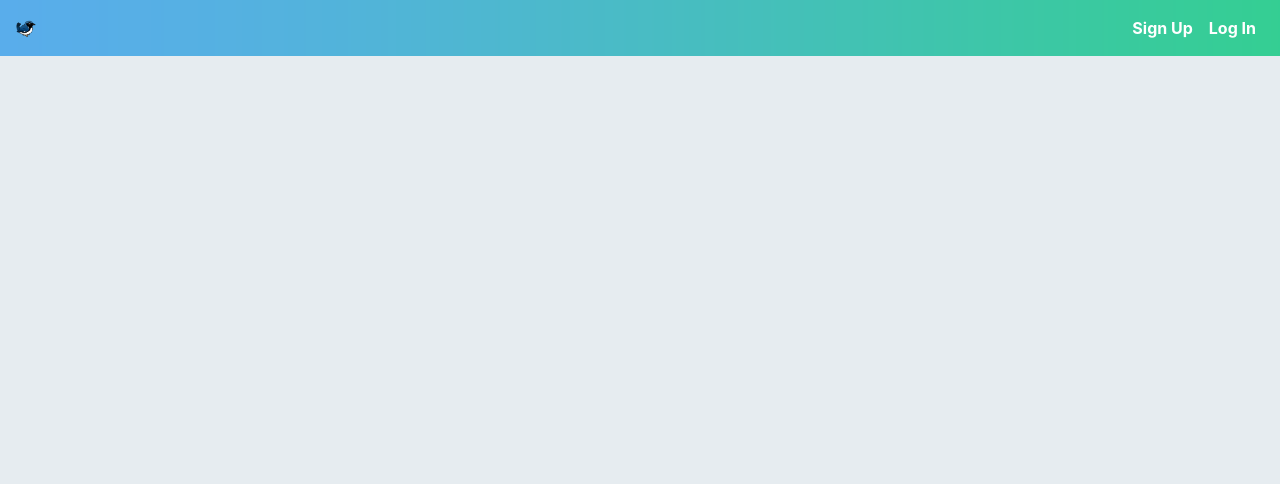
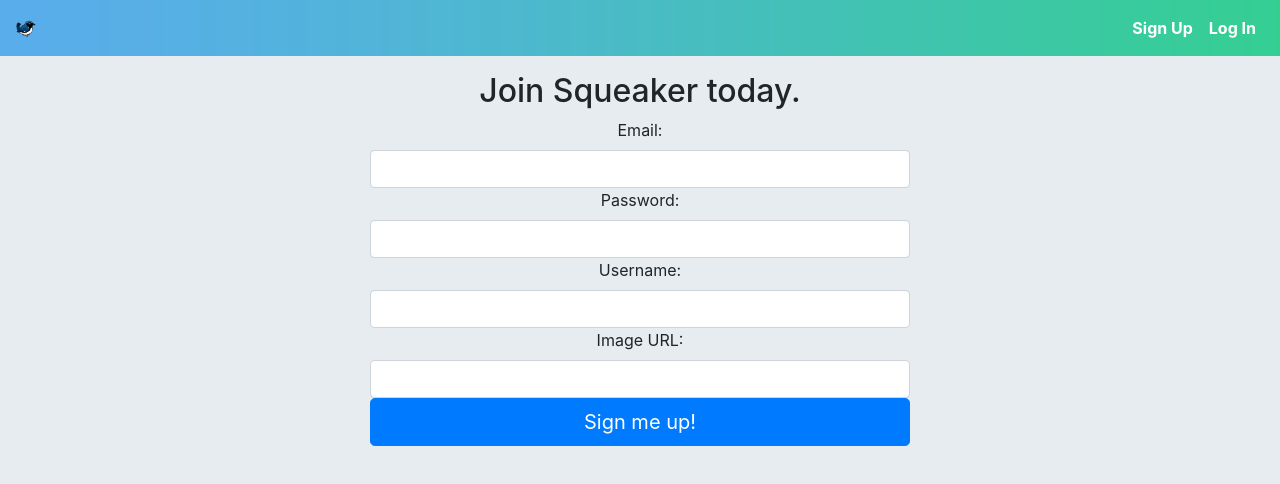
Before and after one commit to dlwangyilin/squeaker, a React (Create React App) app in the folder squeaker-client/: page /signup in a window 1280 px wide. Shown: the top 484 px of the page. Built offline with nearby package versions, Linux system fonts and the light colour scheme.

Commit message:
Finish auth

```diff
--- /dev/null
+++ b/squeaker-client/src/Components/AuthForm.js
@@ -0,0 +1,84 @@
+import React, {Component} from "react";
+
+class AuthForm extends Component {
+    constructor(props) {
+        super(props);
+        this.state = {
+            email: "",
+            username: "",
+            password: "",
+            profileImageUrl: ""
+        };
+    }
+
+    handleChange = (event) => {
+        this.setState({
+            [event.target.name]: event.target.value
+        })
+    }
+
+    handleSubmit = (event) => {
+        event.preventDefault();
+        const authType = this.props.signUp ? "signup" : "signin";
+        this.props.onAuth(authType, this.state)
+            .then(() => {
+                console.log("logged in");
+            })
+    }
+
+    render() {
+        const {email, username, password, profileImageUrl} = this.state;
+        const {heading, buttonText, signUp} = this.props;
+        return (
+            <div>
+                <div className="row justify-content-md-center text-center">
+                    <div className="col-md-6">
+                        <form onSubmit={this.handleSubmit}>
+                            <h2>{heading}</h2>
+                            <label htmlFor="email">Email:</label>
+                            <input
+                                className="form-control"
+                                id="email"
+                                name="email"
+                                onChange={this.handleChange}
+                                value={email}
+                                type="text"/>
+                            <label htmlFor="password">Password:</label>
+                            <input
+                                className="form-control"
+                                id="password"
+                                name="password"
+                                onChange={this.handleChange}
+                                type="password"/>
+                            {signUp && (
+                                <div>
+                                    <label htmlFor="username">Username:</label>
+                                    <input
+                                        className="form-control"
+                                        id="username"
+                                        name="username"
+                                        onChange={this.handleChange}
+                                        value={username}
+                                        type="text"/>
+                                    <label htmlFor="image-url">Image URL:</label>
+                                    <input
+                                        className="form-control"
+                                        id="image-url"
+                                        name="profileImageUrl"
+                                        onChange={this.handleChange}
+                                        value={profileImageUrl}
+                                        type="text"/>
+                                </div>
+                            )}
+                            <button type="submit" className="btn btn-primary btn-block btn-lg">
+                                {buttonText}
+                            </button>
+                        </form>
+                    </div>
+                </div>
+            </div>
+        );
+    }
+}
+
+export default AuthForm;
--- a/squeaker-client/src/Containers/Main.js
+++ b/squeaker-client/src/Containers/Main.js
@@ -2,12 +2,32 @@
 import {Switch, Route, withRouter, Redirect} from 'react-router-dom';
 import {connect} from "react-redux";
 import Homepage from "../Components/Homepage";
+import AuthForm from "../Components/AuthForm";
+import {authUser} from "../store/actions/auth";
 
 const Main = props => {
+    const {authUser} = props;
     return (
         <div className="container">
             <Switch>
                 <Route exact path="/" render={props => <Homepage {...props}/>} />
+                <Route exact path="/signin" render={props => {
+                    return (
+                        <AuthForm {...props}
+                            onAuth={authUser}
+                            buttonText="Log in"
+                            heading="Welcome Back."/>
+                    );
+                }} />
+                <Route exact path="/signup" render={props => {
+                    return (
+                        <AuthForm {...props}
+                              onAuth={authUser}
+                              buttonText="Sign me up!"
+                              heading="Join Squeaker today."
+                              signUp/>
+                    );
+                }} />
             </Switch>
         </div>
     );
@@ -19,4 +39,4 @@
     }
 }
 
-export default withRouter(connect(mapStateToProps, null)(Main));
+export default withRouter(connect(mapStateToProps, {authUser})(Main));
--- /dev/null
+++ b/squeaker-client/src/services/api.js
@@ -0,0 +1,21 @@
+import axios from 'axios';
+
+export const setTokenHeader = token => {
+    if (token) {
+        axios.defaults.headers.common["Authorization"] = `Bearer ${token}`;
+    } else {
+        delete axios.defaults.headers.common["Authorization"];
+    }
+}
+
+export const apiCall = (method, path, data) => {
+    return new Promise((resolve, reject) => {
+        return axios[method](path, data)
+            .then(res => {
+                return resolve(res.data);
+            })
+            .catch(err => {
+                return reject(err.response.data.error);
+            });
+    });
+}
--- /dev/null
+++ b/squeaker-client/src/store/actions/auth.js
@@ -0,0 +1,26 @@
+import {apiCall} from "../../services/api";
+import {SET_CURRENT_USER} from "../actionTypes";
+
+export const setCurrentUser = (user) => {
+    return {
+        type: SET_CURRENT_USER,
+        user: user
+    }
+}
+
+export const authUser = (type, userData) => {
+    return dispatch => {
+        return new Promise(((resolve, reject) => {
+            return apiCall("post", `/api/auth/${type}`, userData)
+                .then(({token, ...user}) => {
+                    localStorage.setItem("jwtToken", token);
+                    dispatch(setCurrentUser(user));
+                    resolve();
+                })
+                .catch(err => {
+                    reject();
+                })
+
+        }))
+    }
+}
```
Also changed, not shown: squeaker-client/src/images/signed-out-home.jpg, squeaker-client/src/store/actions/errors.js (added).
